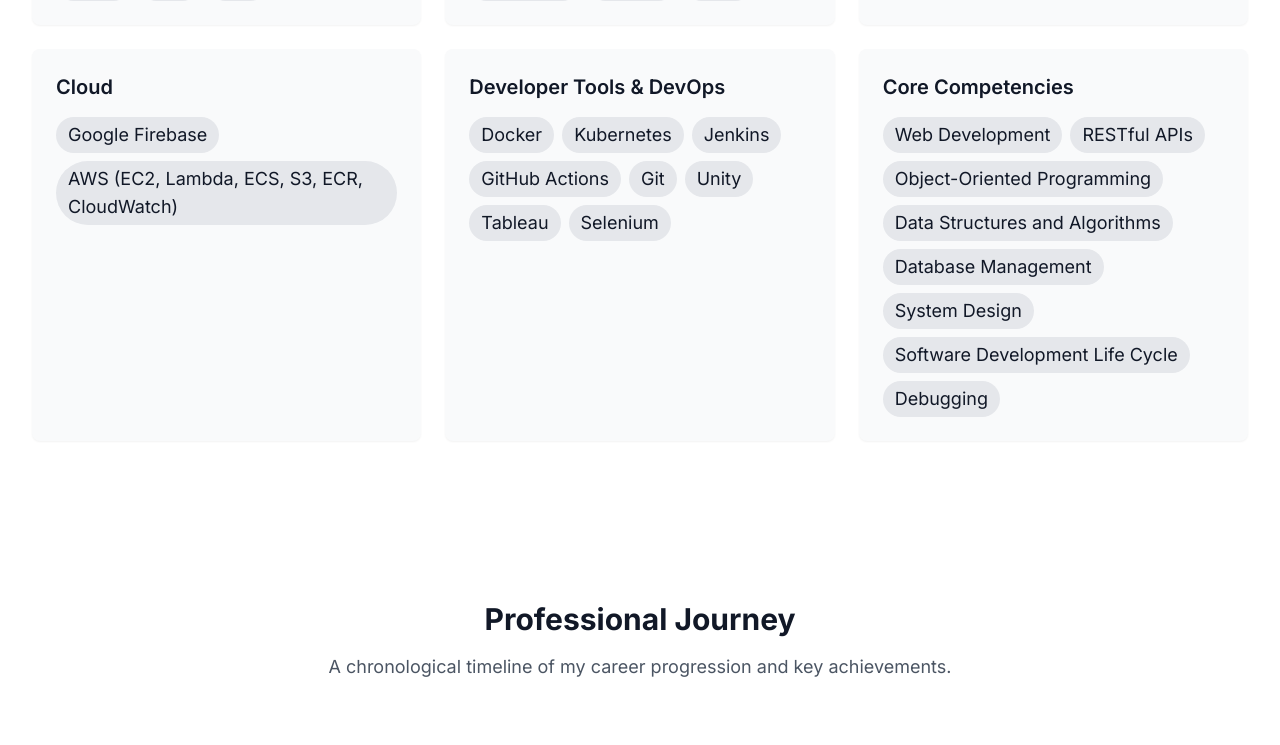
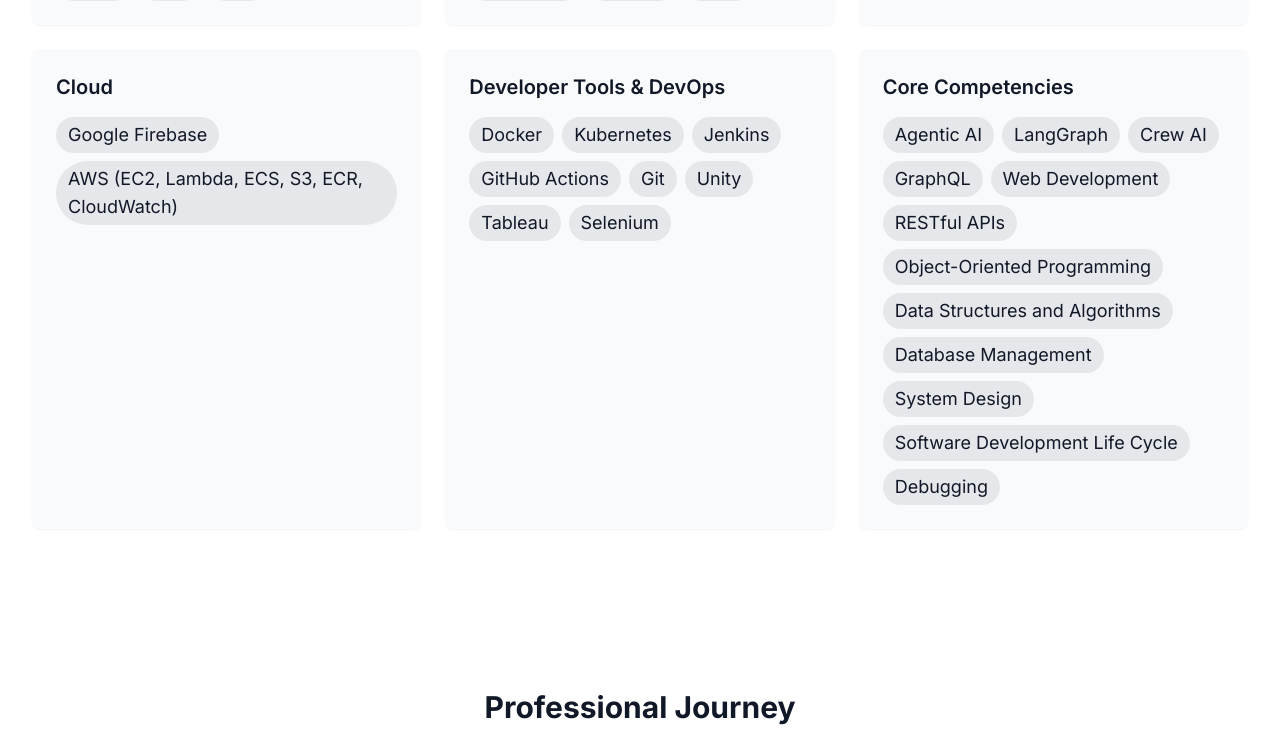
Before and after one commit to maheswar09/Maheswar-Portfolio, a React (Vite) app: page / in a window 1280 px wide. Shown: the part 1215-1960 px from the top of the page. Built offline with nearby package versions, Linux system fonts and the light colour scheme.

Commit message:
Added new project

```diff
--- a/src/components/Contact.tsx
+++ b/src/components/Contact.tsx
@@ -19,11 +19,6 @@
     setFormData(prev => ({ ...prev, [name]: value }));
   };
 
-
-
-
-
-// Inside your handleSubmit:
 const handleSubmit = (e: React.FormEvent) => {
   e.preventDefault();
   setIsSubmitting(true);
--- a/src/components/Education.tsx
+++ b/src/components/Education.tsx
@@ -4,7 +4,7 @@
 interface EducationItem {
   id: number;
   university: string;
-  logo: string; // URL or local path
+  logo: string;
   degree: string;
   duration: string;
   grade: string;
--- a/src/components/Projects.tsx
+++ b/src/components/Projects.tsx
@@ -4,7 +4,7 @@
 import { projectsData } from '../data/projectsData';
 
 const Projects: React.FC = () => {
-  const [activeFilter, setActiveFilter] = useState('Web Development');
+  const [activeFilter, setActiveFilter] = useState('Agentic AI');
 
   const filteredProjects = projectsData.filter(project => project.category === activeFilter);
 
--- a/src/context/ThemeContext.tsx
+++ b/src/context/ThemeContext.tsx
@@ -19,14 +19,11 @@
   });
 
   useEffect(() => {
-    // Update document with current theme
     if (theme === 'dark') {
       document.documentElement.classList.add('dark');
     } else {
       document.documentElement.classList.remove('dark');
     }
-
-    // Save theme preference
     localStorage.setItem('theme', theme);
   }, [theme]);
 
--- a/src/data/projectsData.ts
+++ b/src/data/projectsData.ts
@@ -16,6 +16,19 @@
 }
 
 export const projectsData = [
+  {
+    id: 0,
+    title: "Multi-Agent Unit Test Generation System",
+    category: "Agentic AI",
+    description: [
+      "Built a LangGraph-based multi-agent system that autonomously analyzes source code, generates unit tests, injects mocks, executes test suites, remediates failures, and commits validated tests back to the repository.",
+      "Designed stateful execution graphs with retries and conditional branching to enable self-healing workflows that detect failures, apply targeted fixes, and re-run tests until quality gates are met.",
+      "Streamlined CI/CD pipelines by auto-committing generated test suites to GitHub, enabling zero-touch test maintenance and accelerating release cycles."
+    ],
+    technologies: ["LangGraph", "Python", "LLMs", "CI/CD", "GitHub Actions"],
+    githubUrl: "https://github.com/maheswar09/AI_Unit_Test",
+    image: "images/projects/Agents.png",
+  },
   {
     id: 1,
     title: "Rental Voyage",
--- a/src/data/skillsData.ts
+++ b/src/data/skillsData.ts
@@ -1,14 +1,11 @@
 export interface Skill {
   name: string;
-  // level: number; // 1-10
-  // category: string;
   keywords: string[];
 }
 
 export const skillsData = [
   {
     name: "Programming Languages",
-    // category: "Programming",
     keywords: [
       "C",
       "C++",
@@ -25,14 +22,12 @@
   },
   {
     name: "Frameworks & Libraries",
-    // category: "AI/ML",
     keywords: [
       "Angular", "React", "Node.js", "Next.js", "Bootstrap", "React Native", "Express.js", "FastAPI", "JUnit"
     ]
   },
   {
     name: "Databases",
-    // category: "Analytics",
     keywords: [
       "MySQL",
       "MongoDB",
@@ -42,7 +37,7 @@
   },
   {
     name: "Cloud",
-    // category: "AI/ML",
+
     keywords: [
       "Google Firebase",
       "AWS (EC2, Lambda, ECS, S3, ECR, CloudWatch)"
@@ -50,7 +45,6 @@
   },
   {
     name: "Developer Tools & DevOps",
-    // category: "AI/ML",
     keywords: [
       "Docker",
       "Kubernetes",
@@ -64,8 +58,11 @@
   },
   {
     name: "Core Competencies",
-    // category: "Analytics",
     keywords: [
+      "Agentic AI",
+      "LangGraph",
+      "Crew AI",
+      "GraphQL",
       "Web Development",
       "RESTful APIs",
       "Object-Oriented Programming",
```
Also changed, not shown: src/components/Skills.tsx (+0 -26 lines), public/images/projects/Agents.png (added).
